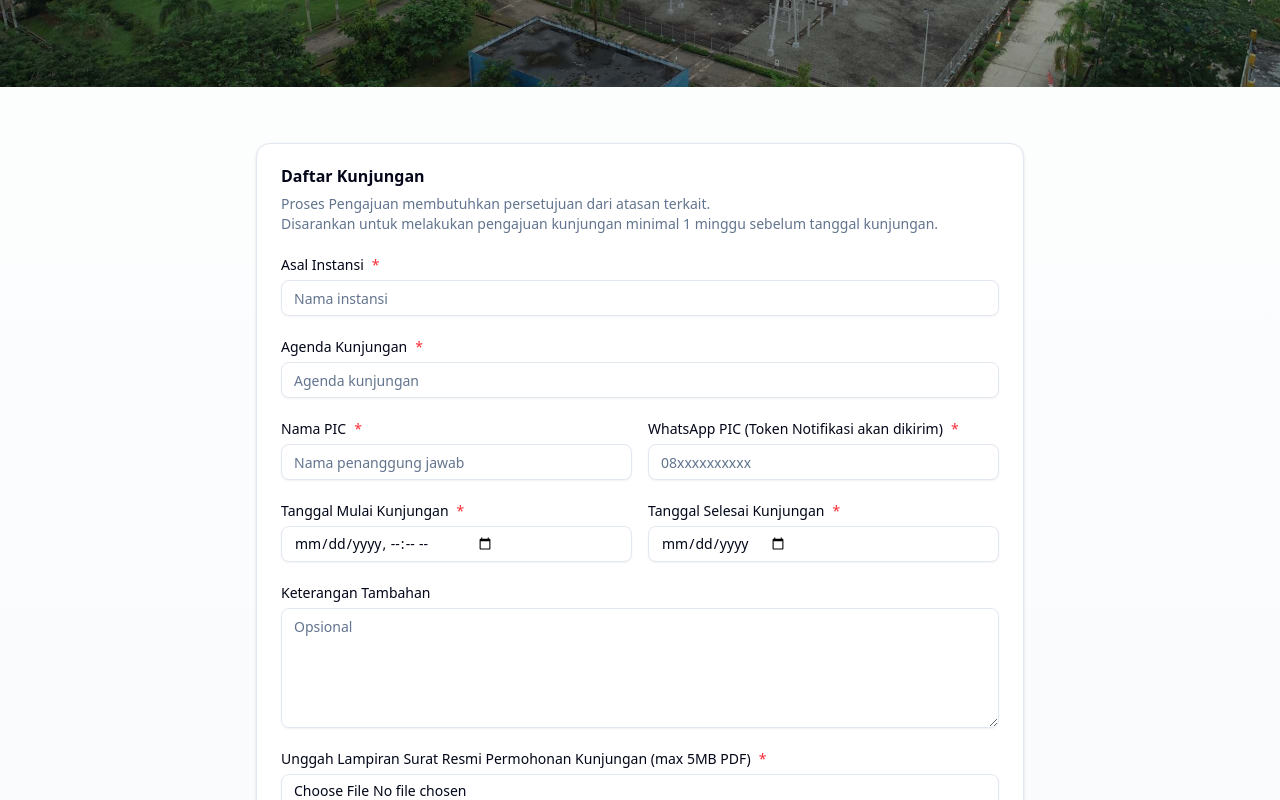
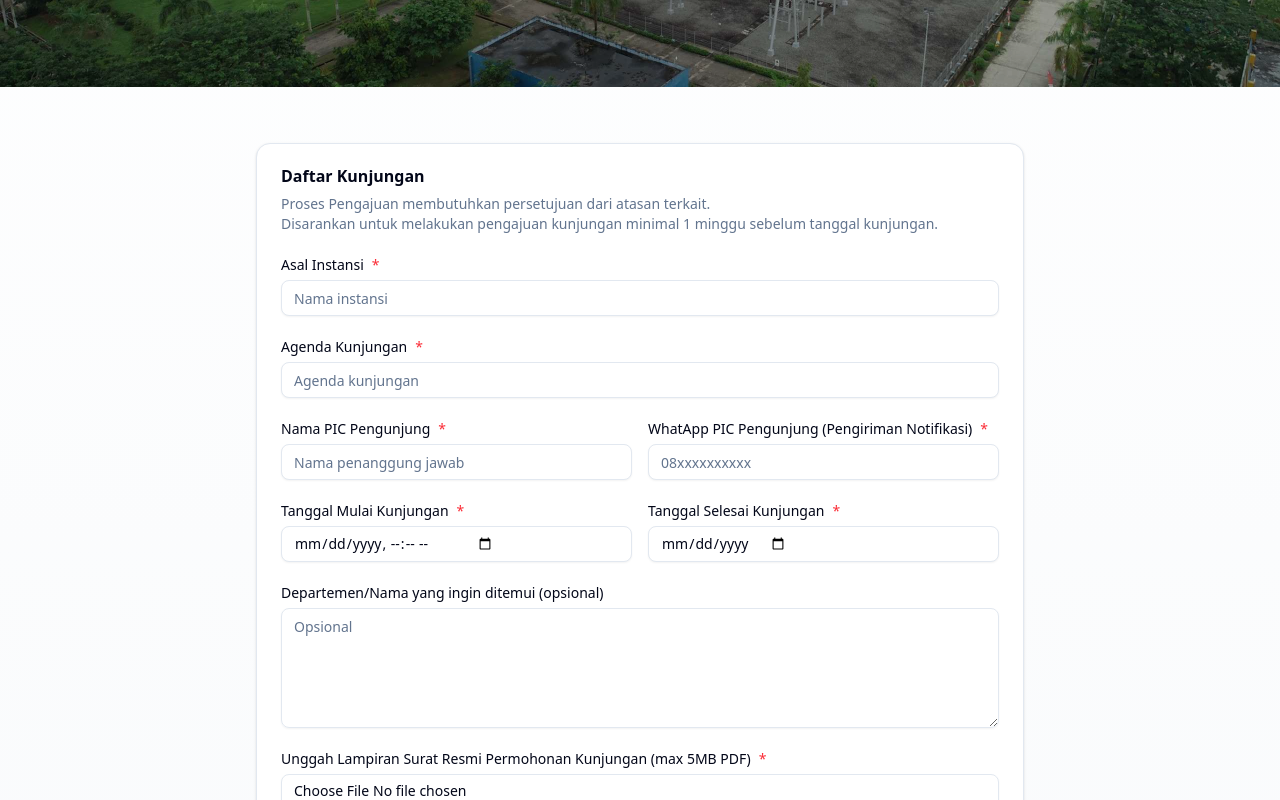
Before and after one commit to koirherianto/permit-visit, a SvelteKit app: page / in a window 1280 px wide. Shown: the part 426-1226 px from the top of the page. Built offline with nearby package versions, Linux system fonts and the light colour scheme; no server answers.

Commit message:
update labels for visitor form fields for clarity

```diff
--- a/src/routes/+page.svelte
+++ b/src/routes/+page.svelte
@@ -118,7 +118,7 @@
         <div class="grid md:grid-cols-2 gap-4">
           <div class="grid gap-2">
             <Label for="nama_pic"
-              >Nama PIC <span class="text-red-500">*</span></Label
+              >Nama PIC Pengunjung <span class="text-red-500">*</span></Label
             >
             <Input
               id="nama_pic"
@@ -130,7 +130,7 @@
           </div>
           <div class="grid gap-2">
             <Label for="no_hp_pic"
-              >WhatsApp PIC (Token Notifikasi akan dikirim) <span
+              >WhatApp PIC Pengunjung (Pengiriman Notifikasi) <span
                 class="text-red-500">*</span
               ></Label
             >
@@ -177,7 +177,9 @@
 
         <!-- Keterangan -->
         <div class="grid gap-2">
-          <Label for="keterangan_tambahan">Keterangan Tambahan</Label>
+          <Label for="keterangan_tambahan"
+            >Departemen/Nama yang ingin ditemui (opsional)</Label
+          >
           <Textarea
             id="keterangan_tambahan"
             name="keterangan_tambahan"
```
